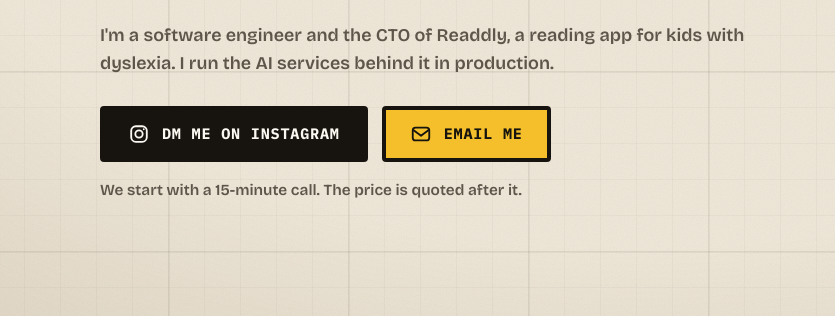
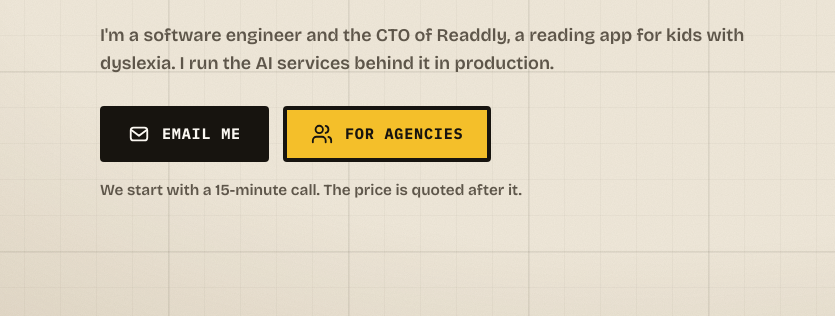
Before and after one commit to Firas-Dahmani/Firas-Dahmani.github.io, a plain HTML site: page index.html in a window 1280 px wide. Shown: the part 449-765 px from the top of the page, 0-835 px from the left. Drawn offline with Linux system fonts and the light colour scheme.

Commit message:
Contact: email first; Instagram buttons replaced by a link to the partners page (Instagram project closed)

```diff
--- a/index.html
+++ b/index.html
@@ -270,13 +270,13 @@ footer .ai-note{display:inline-block;margin-bottom:22px;color:var(--ink);font:70
   <h1>I add <span class="hl">AI features</span> to products that already have users.</h1>
   <p class="lead">I'm a software engineer and the CTO of Readdly, a reading app for kids with dyslexia. I run the AI services behind it in production.</p>
   <div class="btns">
-    <a class="btn btn-primary" href="https://ig.me/m/dahmanifiras">
-      <svg viewBox="0 0 24 24" fill="none" stroke="currentColor" stroke-width="2" stroke-linecap="round" stroke-linejoin="round" aria-hidden="true"><rect x="3.5" y="3.5" width="17" height="17" rx="5"/><circle cx="12" cy="12" r="4"/><path d="M17.2 6.8v.1"/></svg>
-      DM me on Instagram
-    </a>
-    <a class="btn btn-secondary" href="mailto:firas1dahmani@gmail.com">
+    <a class="btn btn-primary" href="mailto:firas1dahmani@gmail.com">
       <svg viewBox="0 0 24 24" fill="none" stroke="currentColor" stroke-width="2" stroke-linecap="round" stroke-linejoin="round" aria-hidden="true"><rect x="3" y="5" width="18" height="14" rx="3"/><path d="m4 8 8 6 8-6"/></svg>
       Email me
+    </a>
+    <a class="btn btn-secondary" href="partners/">
+      <svg viewBox="0 0 24 24" fill="none" stroke="currentColor" stroke-width="2" stroke-linecap="round" stroke-linejoin="round" aria-hidden="true"><path d="M16 21v-2a4 4 0 0 0-4-4H6a4 4 0 0 0-4 4v2"/><circle cx="9" cy="7" r="4"/><path d="M22 21v-2a4 4 0 0 0-3-3.87"/><path d="M16 3.13a4 4 0 0 1 0 7.75"/></svg>
+      For agencies
     </a>
   </div>
   <p class="start">We start with a 15-minute call. The price is quoted after it.</p>
@@ -482,13 +482,13 @@ footer .ai-note{display:inline-block;margin-bottom:22px;color:var(--ink);font:70
     <h2 id="h-contact">Send me a message</h2>
     <p class="lead">Say which product and which feature you have in mind. That is enough for the first call.</p>
     <div class="contact-list">
-      <a class="cl" href="https://ig.me/m/dahmanifiras">
-        <svg viewBox="0 0 24 24" fill="none" stroke="currentColor" stroke-width="2" stroke-linecap="round" stroke-linejoin="round" aria-hidden="true"><rect x="3.5" y="3.5" width="17" height="17" rx="5"/><circle cx="12" cy="12" r="4"/><path d="M17.2 6.8v.1"/></svg>
-        <b>DM me on Instagram</b><span>Send the word AI to @dahmanifiras</span>
-      </a>
       <a class="cl" href="mailto:firas1dahmani@gmail.com">
         <svg viewBox="0 0 24 24" fill="none" stroke="currentColor" stroke-width="2" stroke-linecap="round" stroke-linejoin="round" aria-hidden="true"><rect x="3" y="5" width="18" height="14" rx="3"/><path d="m4 8 8 6 8-6"/></svg>
         <b>Email</b><span>firas1dahmani@gmail.com</span>
+      </a>
+      <a class="cl" href="partners/">
+        <svg viewBox="0 0 24 24" fill="none" stroke="currentColor" stroke-width="2" stroke-linecap="round" stroke-linejoin="round" aria-hidden="true"><path d="M16 21v-2a4 4 0 0 0-4-4H6a4 4 0 0 0-4 4v2"/><circle cx="9" cy="7" r="4"/><path d="M22 21v-2a4 4 0 0 0-3-3.87"/><path d="M16 3.13a4 4 0 0 1 0 7.75"/></svg>
+        <b>Agencies and sales partners</b><span>How I build under your name</span>
       </a>
     </div>
   </div>
```
